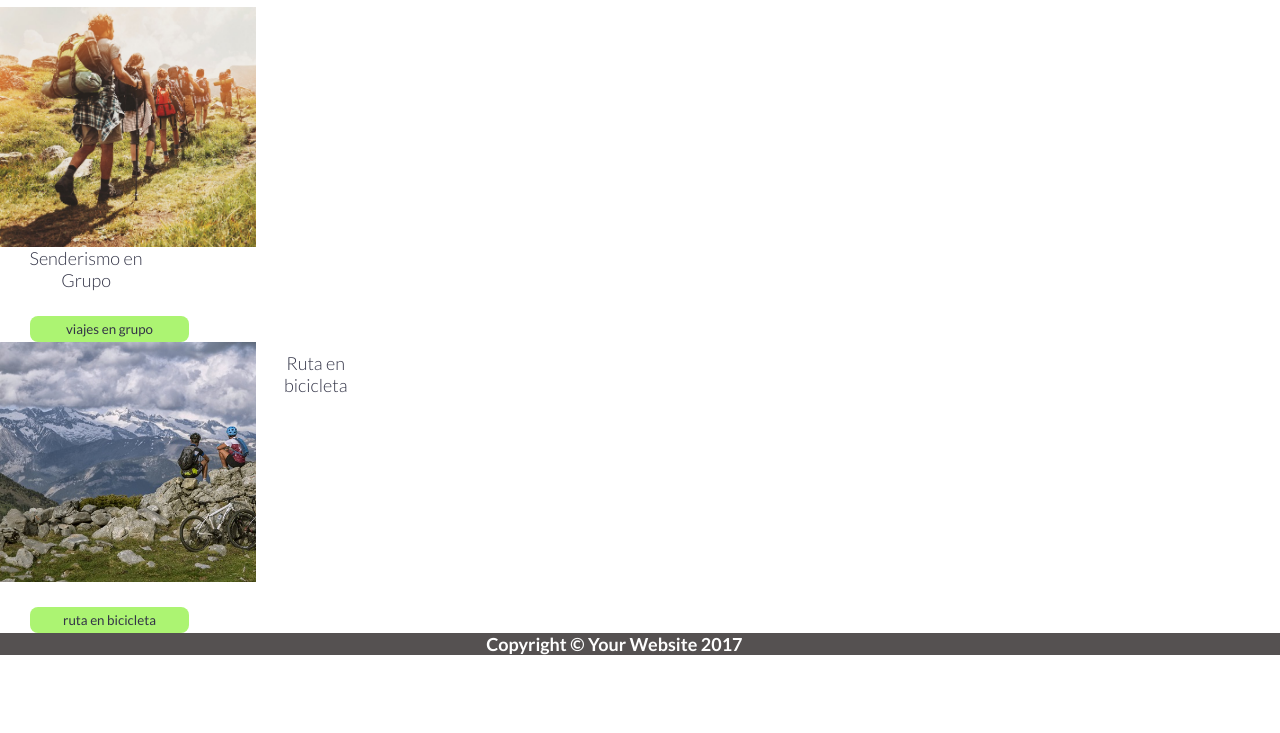
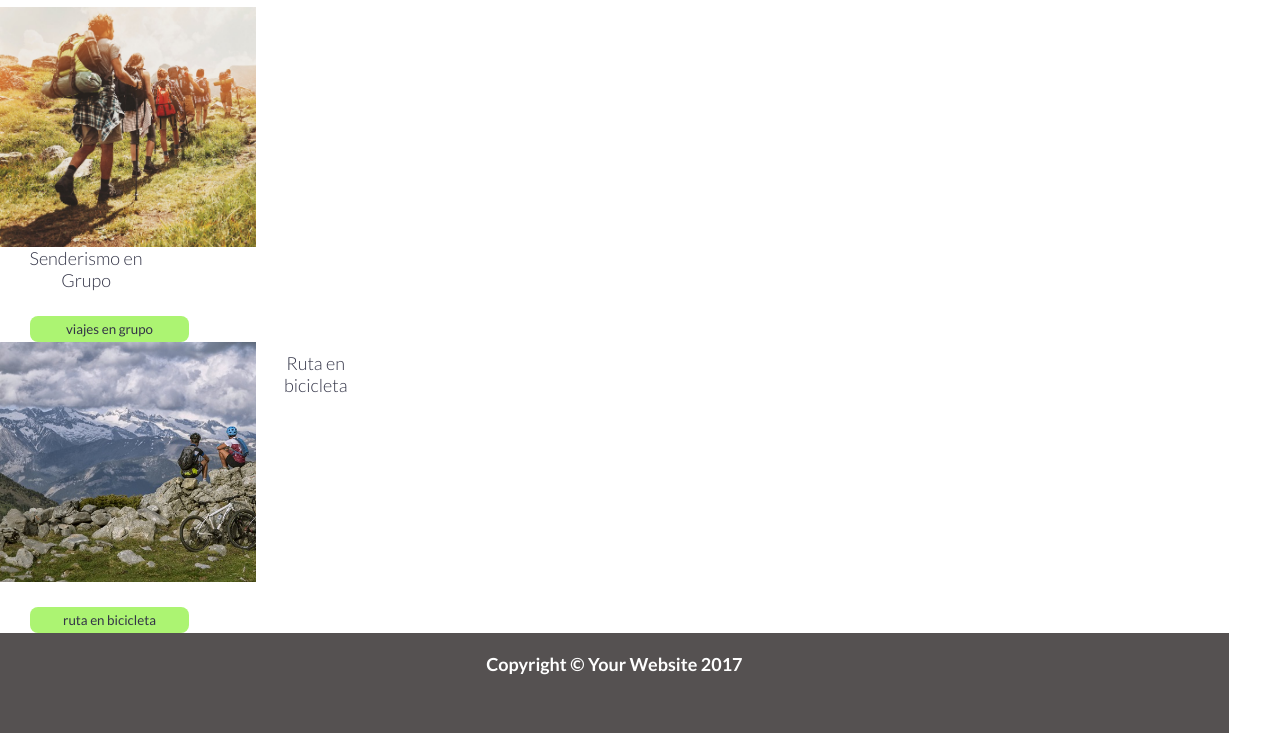
Before and after one commit to NataArancibiaBenavides/Mi-pagina, a plain HTML site: page index.html in a window 1280 px wide. Shown: the part 827-1560 px from the top of the page. Before the commit the page ends 1482 px from the top, so only its background shows below. Drawn offline with Linux system fonts and the light colour scheme.

Commit message:
subiendo footer

```diff
--- a/css/style.css
+++ b/css/style.css
@@ -166,16 +166,18 @@ header {
    	text-align: center;
    }
 
-    footer{
+    footer div {
 
    	background-color: #555151;
-   	height:80px;
+   	height:100px;
 
    }
+
    footer h4{
 
    	color:#fff;
    	text-align: center;
+   	margin-top: 20px;
    }
 
 
--- a/index.html
+++ b/index.html
@@ -94,7 +94,7 @@ Correo:escogetuaventura@ssd.com</p>
 </div>
 </section>
 
-<footer class="row pie de pagina">
+<footer class="row">
 	<div class="col-12 final">
 	<h4>Copyright © Your Website 2017</h4>
 </footer>
```
